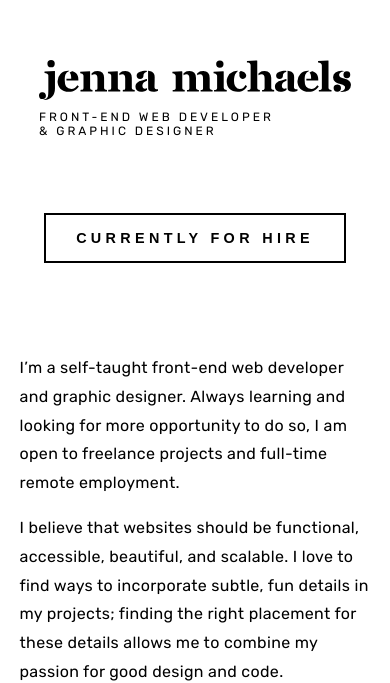
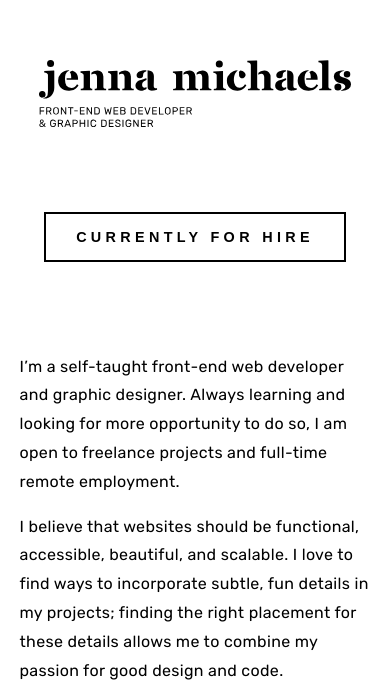
Before and after one commit to jenna-m/portfolio, a React (Create React App) app: page / in a window 390 px wide. Shown: the part 170-853 px from the top of the page. Built offline with nearby package versions, Linux system fonts and the light colour scheme.

Commit message:
Update logo
Swap SVG file, remove HTML from Home, remove CSS styling

```diff
--- a/src/components/home.js
+++ b/src/components/home.js
@@ -24,11 +24,6 @@ export default function Home() {
         <div className="home-content">
             <div id="logo-splash">
                 <img src={logo} alt="Jenna Michaels Logo" />
-                <div id="home-text">
-                    Front-End Web Developer
-                    <br />
-                    & Graphic Designer
-                </div>
             </div>
             <div>
                 <Link to="/contact">
--- a/src/index.css
+++ b/src/index.css
@@ -153,13 +153,6 @@ a {
 #logo-splash img {
   width: 100%;
   padding-bottom: 10px;
-}
-
-#home-text {
-  font-size: .85em;
-  font-weight: 400;
-  text-transform: uppercase;
-  letter-spacing: .25em;
 }
 
 /* Home sliding button styling */
@@ -639,10 +632,6 @@ textarea {
     padding-bottom: 10px;
   }
 
-  #home-text {
-    font-size: .75em;
-  }
-
   #social-links li {
     padding: 0px 5vw 0px 5vw;
     display: inline;
@@ -892,10 +881,6 @@ textarea {
     padding-bottom: 10px;
   }
 
-  #home-text {
-    font-size: .75em;
-  }
-
   /* About */
   #about-section {
     width: 90%;
```
Also changed, not shown: src/assets/graphics/logoLG.svg.
